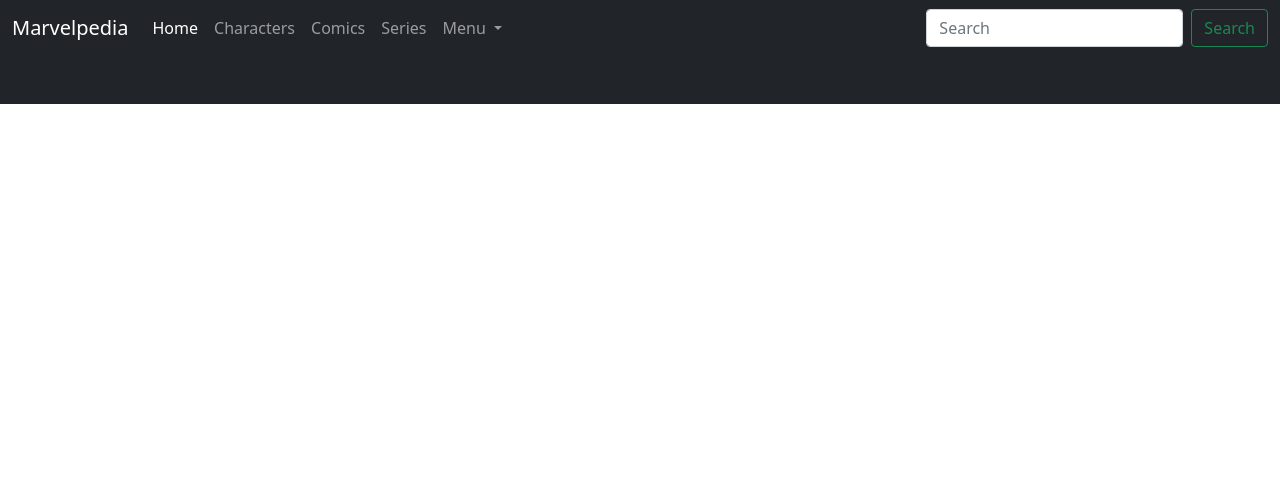
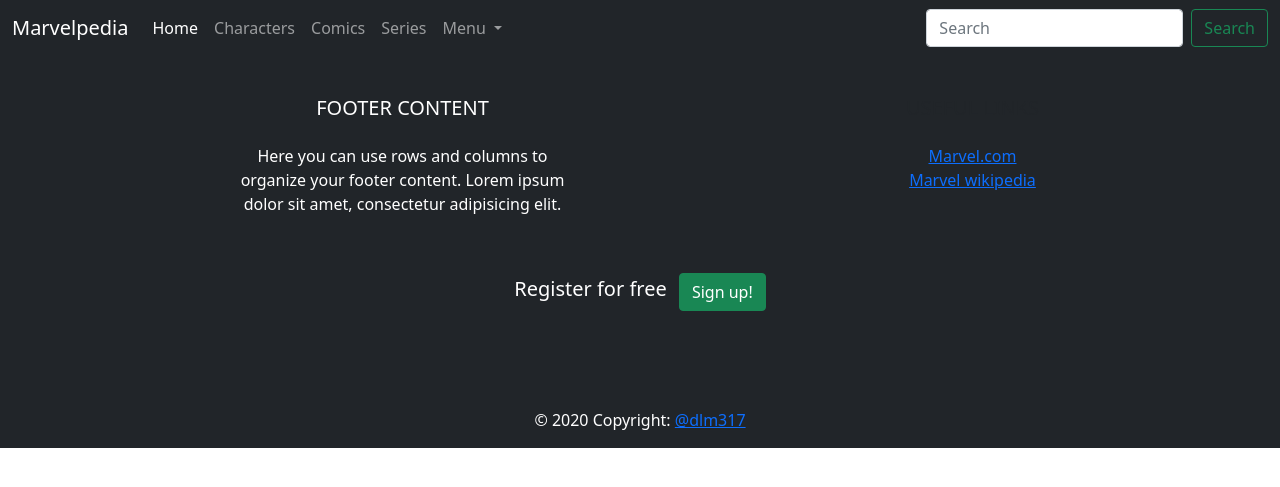
Before and after one commit to dmoreira317/marvel_site, a Django app: template marvelpedia/marvelpedia/templates/marvelapp01/template1.html in a window 1280 px wide. Shown: the top 487 px of the page. Run offline with Django 3.2, Linux system fonts and the light colour scheme; the template is opened without the code that fills it, so the values that code supplies are empty.

Commit message:
Added footer to template1, fixed cards to be rows and cols instead of group, set margins

```diff
--- a/marvelpedia/marvelpedia/templates/marvelapp01/template1.html
+++ b/marvelpedia/marvelpedia/templates/marvelapp01/template1.html
@@ -64,10 +64,137 @@
     <!--aqui ira el contenido de cada pagina-->
     {% endblock %}
 
-    <br>
-    <br>
+
     <!-- Footer -->
+<!-- Footer -->
+<footer class="page-footer font-small stylish-color-licht pt-4">
 
+    <!-- Footer Links -->
+    <div class="container text-center text-md-left">
+
+      <!-- Grid row -->
+      <div class="row">
+
+        <!-- Grid column -->
+        <div class="col-md-4 mx-auto">
+
+          <!-- Content -->
+          <h5 class="font-weight-bold text-uppercase mt-3 mb-4 text-white">Footer Content</h5>
+          <p class="text-white">Here you can use rows and columns to organize your footer content. Lorem ipsum dolor sit amet,
+            consectetur
+            adipisicing elit.</p>
+
+        </div>
+        <!--FOR MORE COLUMNS IN FOOTER-->
+        <!-- Grid column -->
+
+        <!-- <hr class="clearfix w-100 d-md-none"> -->
+
+        <!-- Grid column -->
+        <!-- <div class="col-md-2 mx-auto"> -->
+
+          <!-- Links -->
+          <!-- <h5 class="font-weight-bold text-uppercase mt-3 mb-4">Links</h5>
+
+          <ul class="list-unstyled">
+            <li>
+              <a href="#!">Link 1</a>
+            </li>
+            <li>
+              <a href="#!">Link 2</a>
+            </li>
+            <li>
+              <a href="#!">Link 3</a>
+            </li>
+            <li>
+              <a href="#!">Link 4</a>
+            </li>
+          </ul>
+
+        </div> -->
+        <!-- Grid column -->
+
+        <!-- <hr class="clearfix w-100 d-md-none">
+   -->
+        <!-- Grid column -->
+
+
+        <div class="col-md-2 mx-auto">
+
+          <!-- Links -->
+          <h5 class="font-weight-bold text-uppercase mt-3 mb-4">Useful Links</h5>
+
+          <ul class="list-unstyled">
+            <li>
+              <a href="#!">Marvel.com</a>
+            </li>
+            <li>
+              <a href="#!">Marvel wikipedia</a>
+            </li>
+          </ul>
+
+        </div>
+        <!-- Grid column -->
+
+      </div>
+      <!-- Grid row -->
+
+    </div>
+    <!-- Footer Links -->
+
+    <hr>
+
+    <!-- Call to action -->
+    <ul class="list-unstyled list-inline text-center py-2">
+      <li class="list-inline-item">
+        <h5 class="mb-1 text-white">Register for free</h5>
+      </li>
+      <li class="list-inline-item">
+        <a href="#!" class="btn btn-success btn-rounded">Sign up!</a>
+      </li>
+    </ul>
+    <!-- Call to action -->
+
+    <hr>
+
+    <!-- Social buttons -->
+    <ul class="list-unstyled list-inline text-center">
+      <li class="list-inline-item">
+        <a class="btn-floating btn-fb mx-1">
+          <i class="fab fa-facebook-f"> </i>
+        </a>
+      </li>
+      <li class="list-inline-item">
+        <a class="btn-floating btn-tw mx-1">
+          <i class="fab fa-twitter"> </i>
+        </a>
+      </li>
+      <li class="list-inline-item">
+        <a class="btn-floating btn-gplus mx-1">
+          <i class="fab fa-google-plus-g"> </i>
+        </a>
+      </li>
+      <li class="list-inline-item">
+        <a class="btn-floating btn-li mx-1">
+          <i class="fab fa-linkedin-in"> </i>
+        </a>
+      </li>
+      <li class="list-inline-item">
+        <a class="btn-floating btn-dribbble mx-1">
+          <i class="fab fa-dribbble"> </i>
+        </a>
+      </li>
+    </ul>
+    <!-- Social buttons -->
+
+    <!-- Copyright -->
+    <div class="footer-copyright text-center py-3 text-white">© 2020 Copyright:
+      <a href=""> @dlm317</a>
+    </div>
+    <!-- Copyright -->
+
+  </footer>
+  <!-- Footer -->
 
     </div>
 </body>
```
Also changed, not shown: marvelpedia/marvelpedia/templates/marvelapp01/index.html (+8 -13 lines).
